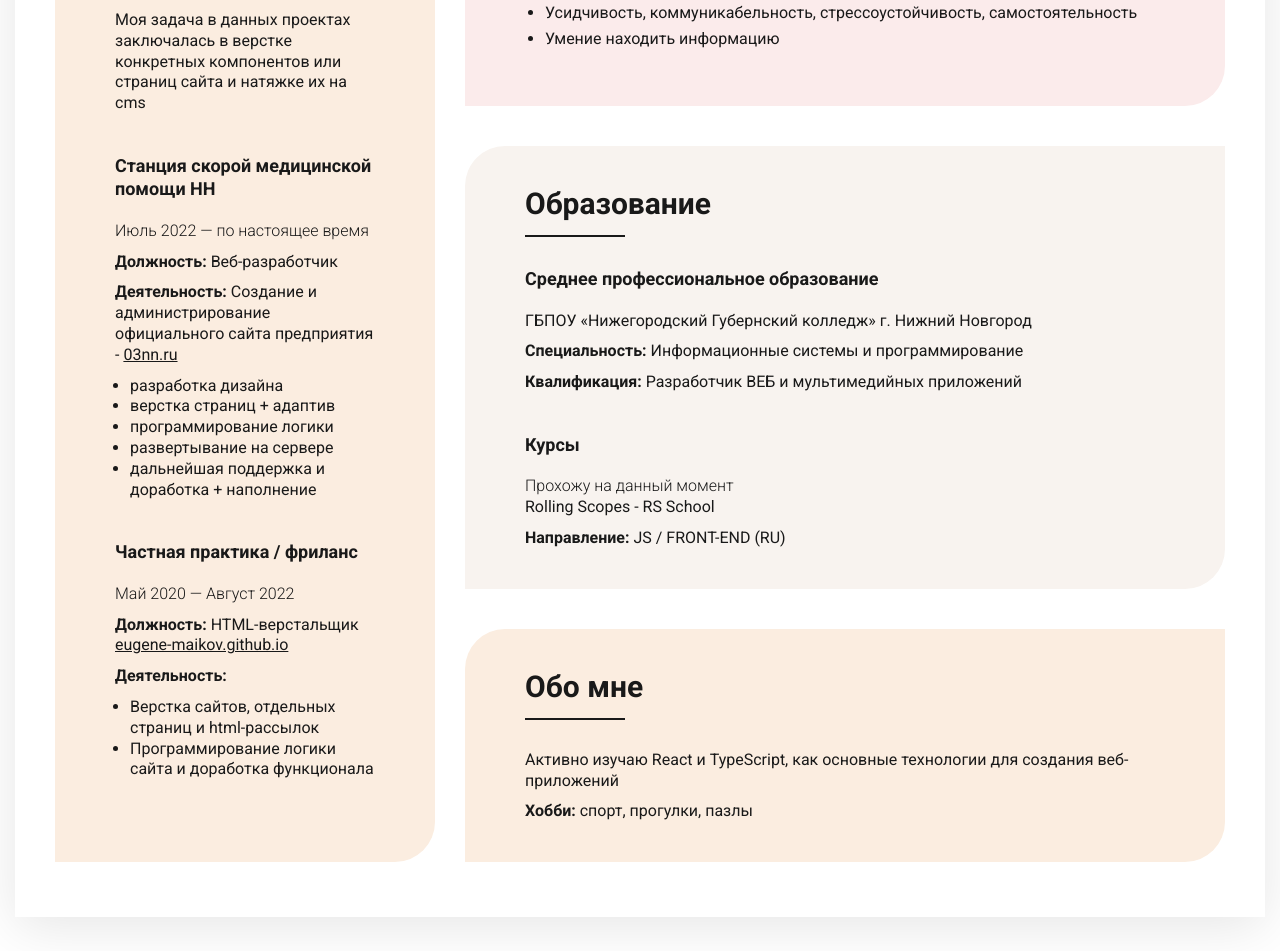
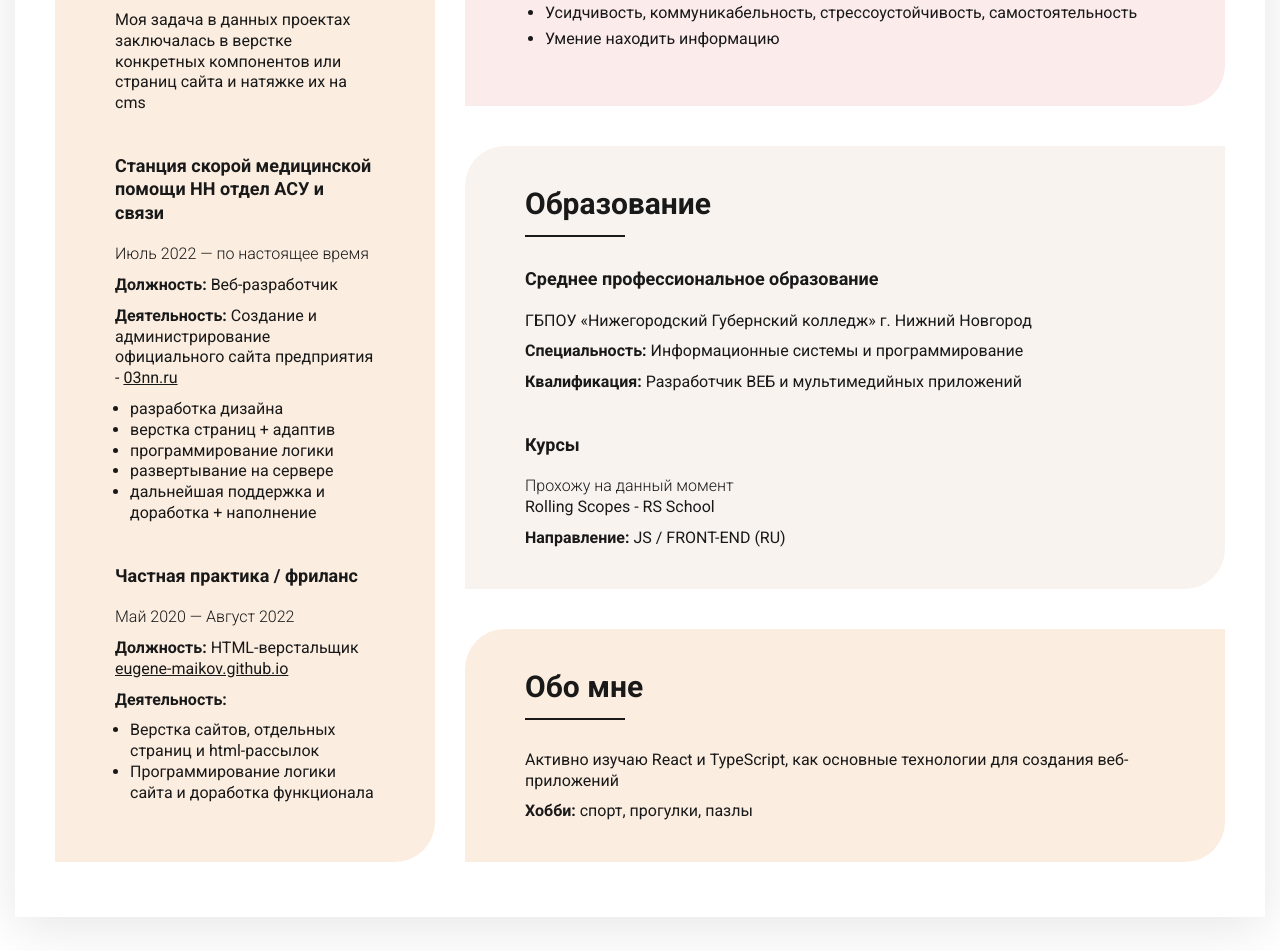
Before and after one commit to Eugene-Maikov/main-cv, a plain HTML site: page index.html in a window 1280 px wide. Shown: the part 1109-2060 px from the top of the page. Drawn offline with Linux system fonts and the light colour scheme.

Commit message:
Update index.html

```diff
--- a/index.html
+++ b/index.html
@@ -84,7 +84,7 @@
                 страниц сайта и натяжке их на cms</p>
             </div>
             <div class="experience__item">
-              <p class="type">Станция скорой медицинской помощи НН</p>
+              <p class="type">Станция скорой медицинской помощи НН отдел АСУ и связи</p>
               <p class="date">Июль 2022 — по настоящее время</p>
               <p class="description__text"><span>Должность: </span>Веб-разработчик</p>
               <p class="description__text"><span>Деятельность: </span>
```
